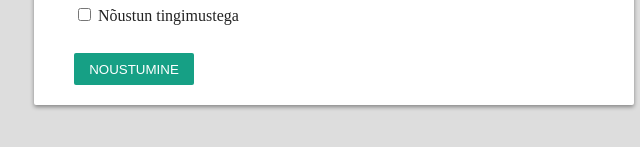
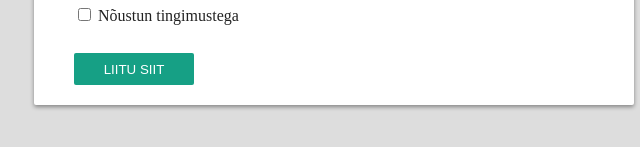
Before and after one commit to magnushaling/zoomkodukas, a plain HTML site: page harjutus2/registeeru.html in a window 1280 px wide. Shown: the part 359-506 px from the top of the page, 306-946 px from the left. Drawn offline with Linux system fonts and the light colour scheme.

Commit message:
uuendus3

```diff
--- a/harjutus2/registeeru.html
+++ b/harjutus2/registeeru.html
@@ -19,7 +19,7 @@
 
       <input type="checkbox" id="noustumine" value="kinnitamine">
       <label for="noustumine">Nõustun tingimustega</label>
-      <input type="submit" name="sisesta" value="noustumine" />
+      <input type="submit" name="sisesta" value="LIITU SIIT" />
     </div>
 
     <div class="parem-pool">
```
